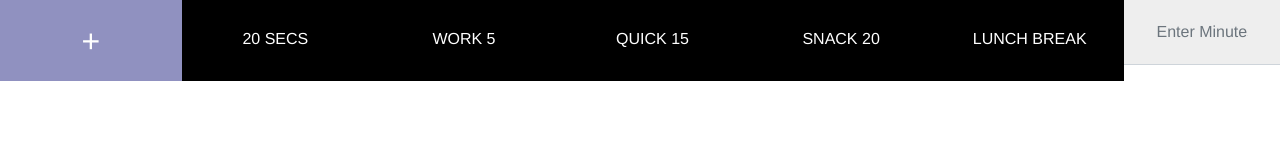
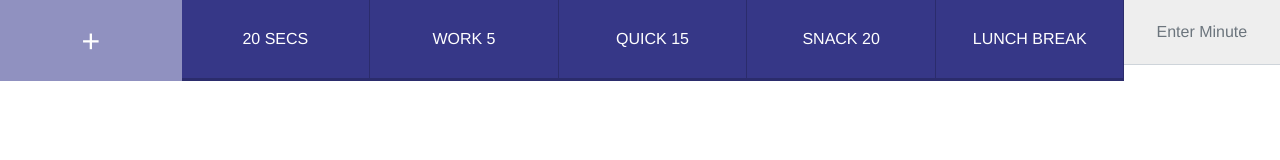
Before and after one commit to DemisStruiksma/js30, a plain HTML site: page 29 - Countdown Timer/index.html in a window 1280 px wide. Shown: the top 160 px of the page. Drawn offline with nearby package versions, Linux system fonts and the light colour scheme.

Commit message:
Change timer button's bg color

```diff
--- a/29 - Countdown Timer/style.css
+++ b/29 - Countdown Timer/style.css
@@ -48,7 +48,6 @@ body {
 }
 
 .timer__controls .form-control {
-  flex: 1;
   font-size: 1rem;
   border-radius: 0;
   border-top-style: hidden;
@@ -66,7 +65,7 @@ body {
   color: white;
   font-size: 1rem;
   text-transform: uppercase;
-  background: black;
+  background: #363787;
   border-bottom: 3px solid rgba(0,0,0,0.2);
   border-right: 1px solid rgba(0,0,0,0.2);
   padding: 1rem;
```
